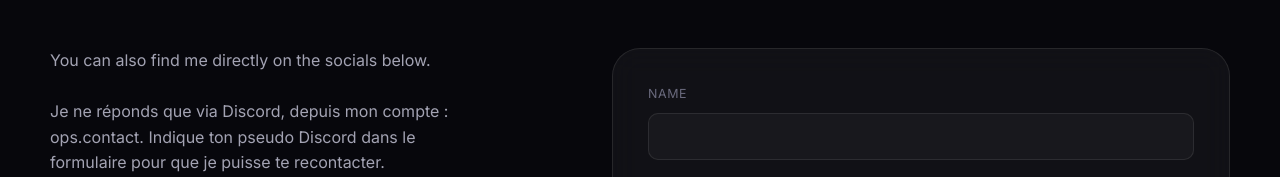
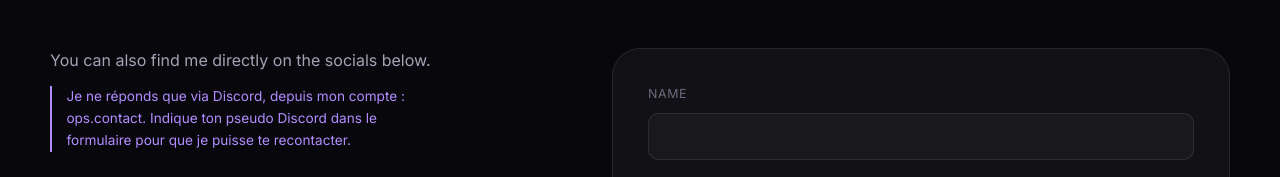
Before and after one commit to ops-dev09432/website-ops-portfolio, a plain HTML site: page index.html in a window 1280 px wide. Shown: the part 4167-4344 px from the top of the page. Drawn offline with Linux system fonts and the light colour scheme.

Commit message:
Add styles for contact note section
Added styles for contact note section including color, font size, border, and margins.

```diff
--- a/style.css
+++ b/style.css
@@ -683,6 +683,14 @@ html.js .reveal-stagger > *{
   gap:3.5rem;
 }
 .contact-info p{ color:var(--text-dim); max-width:44ch; margin-bottom:1.6rem; }
+.contact-note{
+  color:var(--accent-2) !important;
+  font-size:.85rem;
+  border-left:2px solid var(--accent-2);
+  padding-left:.9rem;
+  margin-top:-.8rem !important;
+  margin-bottom:1.8rem !important;
+}
 .contact-links{ display:flex; flex-direction:column; gap:.85rem; }
 .contact-link{
   display:flex; align-items:center; gap:.8rem;
```
